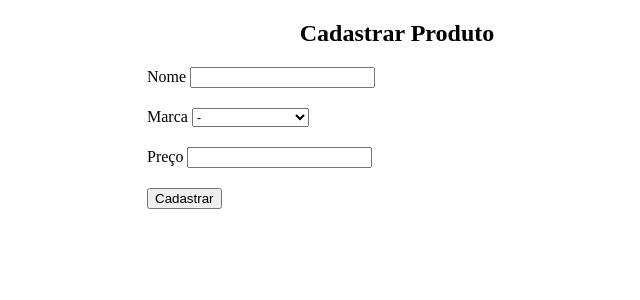
After one commit to EliasVasques/sistema-de-estoque, a PHP site: page /templates-html/cadastrar-produto.php in a window 1280 px wide. The commit adds this page. Shown: the top 300 px of the page, without its empty margins (243-883 px from the left). Run offline with PHP 8.4, Linux system fonts and the light colour scheme.

Commit message:
nova tela:cadastrar-produto. interação navbar e tela de login.

```diff
--- /dev/null
+++ b/style.css/cadastrar-produto.css
@@ -0,0 +1,12 @@
+h2 {
+    text-align: center;
+}
+
+form {
+    width: 500px;
+    margin: auto;
+}
+
+form div, form button, h2 {
+    margin-top: 20px;
+}
--- /dev/null
+++ b/templates-html/cadastrar-produto.php
@@ -0,0 +1,26 @@
+<!-- local: index.php -->
+<link rel="stylesheet" href="style.css/cadastrar-produto.css">
+
+<h2>Cadastrar Produto</h2>
+<form>
+  <div class="form-row">
+    <div class="form-group col-md-12">
+      <label for="nome">Nome</label>
+      <input type="text" class="form-control" id="nome">
+    </div>
+    <div class="form-group col-md-12">
+      <label for="marca">Marca</label>
+      <select id="marca" class="form-control">
+        <option selected>-</option>
+        <option>Skol</option>
+        <option>Calsberg Group</option>
+        <option>Cuca BGI</option>
+      </select>
+    </div>
+    <div class="form-group col-md-12">
+      <label for="preco">Preço</label>
+      <input type="text" class="form-control" id="preco">
+    </div>
+  </div>
+  <button type="submit" class="btn btn-primary">Cadastrar</button>
+</form>
--- a/templates-html/login-tela.php
+++ b/templates-html/login-tela.php
@@ -2,7 +2,7 @@
 <link rel="stylesheet" href="style.css/login-tela.css">
 
 <h1>Entrar</h1>
-<form>
+<form action="index.php">
   <div class="mb-3">
     <label for="exampleInputEmail1" class="form-label">Email address</label>
     <input type="email" class="form-control" id="exampleInputEmail1" aria-describedby="emailHelp">
```
Also changed, not shown: index.php (+21 -6 lines), templates-html/compra.php (added, +76 -0 lines), templates-html/navbar.php (+6 -3 lines), templates-html/pesquisar-produto.php (deleted, +0 -76 lines), style.css/compra.css (renamed from style.css/pesquisar-produto.css).
